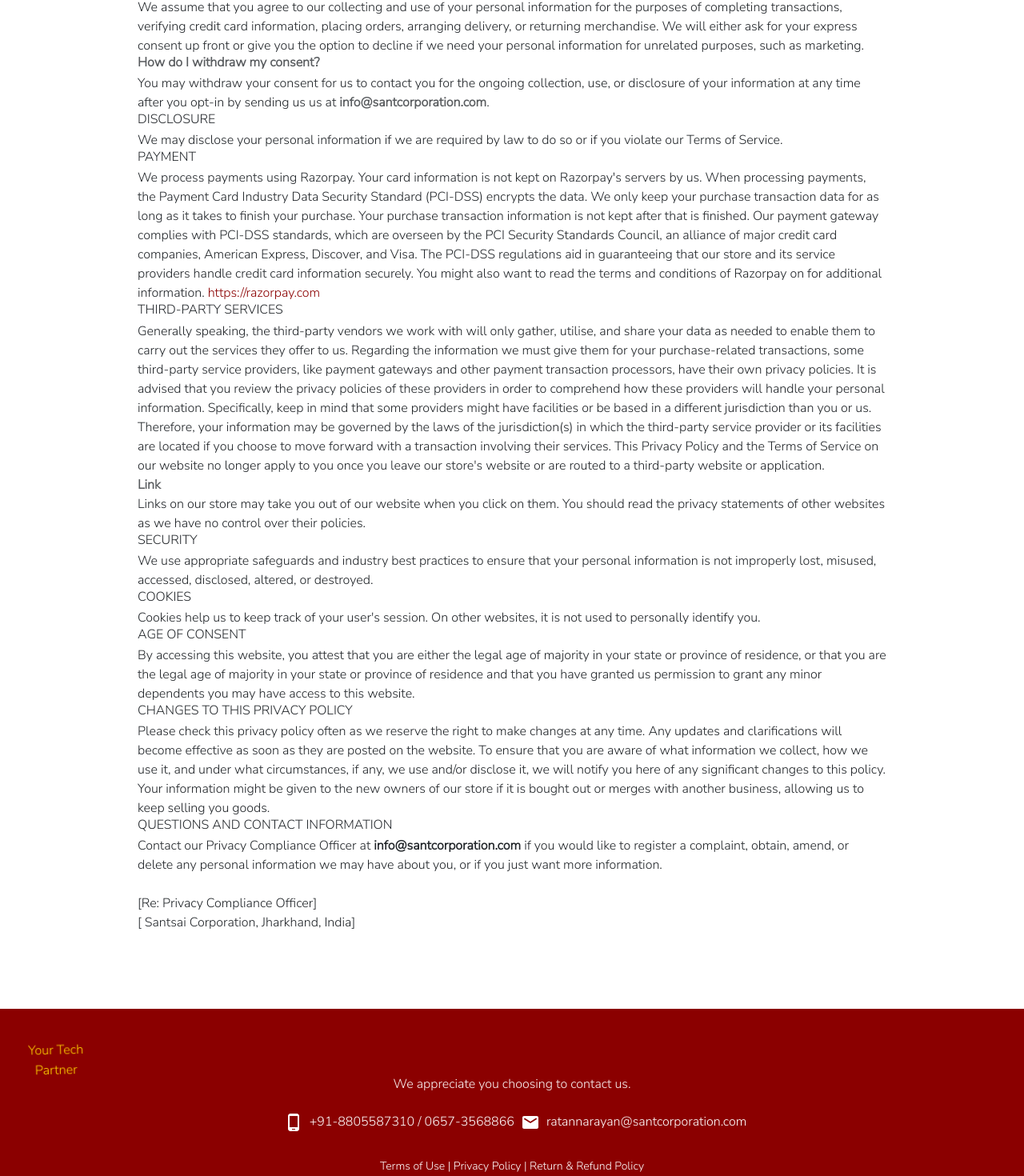
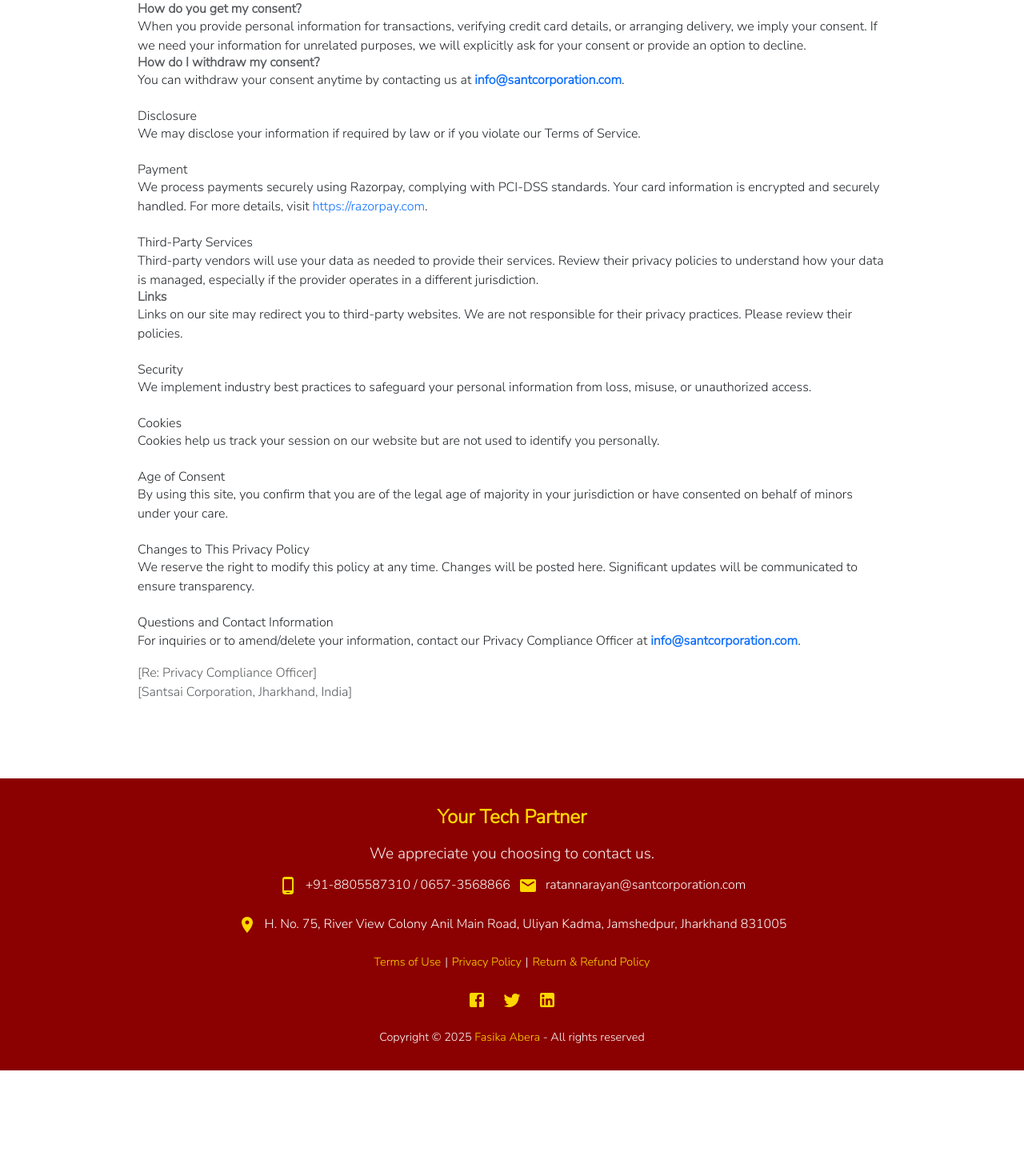
Before and after one commit to fasik1377/santsai-website, a React (Create React App) app: page /privacy in a window 1280 px wide. Shown: the part 336-1806 px from the top of the page at 80% size. After the commit the page ends 1674 px from the top, so only its background shows below. Built offline with nearby package versions, Linux system fonts and the light colour scheme.

Commit message:
Footer is updated

```diff
--- a/src/pages/Privacy.jsx
+++ b/src/pages/Privacy.jsx
@@ -1,13 +1,11 @@
 import React from "react";
 import Secheader from "./common/Secondaryheader";
 
-
-const Tcard = (props) => {
+const Tcard = ({ timage, ttitle }) => {
     return (
-
         <figure className="figure col-md-3 text-center">
-            <img src={props.timage} className="figure-img img-fluid rounded col-lg-6 col-7 col-md-10" alt="team3" />
-            <figcaption className="figure-caption text-dark">{props.ttitle}</figcaption>
+            <img src={timage} className="figure-img img-fluid rounded col-lg-6 col-7 col-md-10" alt="team3" />
+            <figcaption className="figure-caption text-dark">{ttitle}</figcaption>
         </figure>
     );
 };
@@ -15,73 +13,60 @@ const Tcard = (props) => {
 const Privacy = () => {
     return (
         <>
-
             <Secheader
                 sectitle="Privacy Policy"
-                secdesc="The Company for Web Solutions"
+                secdesc="Your Privacy is Our Priority"
             />
 
-            <section>
+            <section className="privacy-policy">
                 <div className="container mx-auto py-5 col-lg-10 col-xl-9">
                     <div className="mb-5">
-                        <h5 className="mb-1">Last Updated: March 29, 2018</h5><br />
-                        <p >This privacy statement (the "Policy") explains how Santsai Corporation and its affiliated businesses (the "Company") gather, utilise, and distribute customer users' personal information on this website (the "Site"). All of our other websites that have this policy posted are also subject to its provisions. Websites that publish statements that differ from this one are not covered by this policy.</p>
+                        <h5 className="text-primary mb-3">Last Updated: March 29, 2018</h5>
+                        <p className="text-muted">This privacy statement (the "Policy") explains how Santsai Corporation and its affiliated businesses (the "Company") gather, utilize, and distribute personal information on this website (the "Site"). All of our other websites that have this policy posted are also subject to its provisions.</p>
 
-                        <h5 className="mb-1">WHAT DO WE DO WITH YOUR INFORMATION?</h5><p>We obtain the personal information you provide us, including your name, address, and email address, when you make a purchase from our store as part of the buying and selling process.
+                        <h5 className="text-dark mt-4">What Do We Do With Your Information?</h5>
+                        <p>When you make a purchase from our store, we collect the personal information you provide, such as your name, address, and email address, as part of the buying and selling process. Additionally, we collect your computer's IP address to provide information about your operating system and browser.</p>
+                        <p>Email marketing (if applicable): With your consent, we may send you emails about our store, new products, and updates.</p>
 
-                            We also automatically obtain your computer's internet protocol (IP) address when you browse our store, which gives us information about your operating system and browser.
+                        <h5 className="text-dark mt-4">Consent</h5>
+                        <h6 className="text-muted"><b>How do you get my consent?</b></h6>
+                        <p>When you provide personal information for transactions, verifying credit card details, or arranging delivery, we imply your consent. If we need your information for unrelated purposes, we will explicitly ask for your consent or provide an option to decline.</p>
 
-                            Email marketing (if applicable): With your consent, we might send you emails with information about our store, upcoming releases, and other news.
+                        <h6 className="text-muted"><b>How do I withdraw my consent?</b></h6>
+                        <p>You can withdraw your consent anytime by contacting us at <b className="text-primary">info@santcorporation.com</b>.</p>
 
-                        </p><h5 className="mb-1">CONSENT</h5><h6 className="mb-1 text-muted"><b>How do you get my consent?</b></h6><p>We assume that you agree to our collecting and use of your personal information for the purposes of completing transactions, verifying credit card information, placing orders, arranging delivery, or returning merchandise.
+                        <h5 className="text-dark mt-4">Disclosure</h5>
+                        <p>We may disclose your information if required by law or if you violate our Terms of Service.</p>
 
-                            We will either ask for your express consent up front or give you the option to decline if we need your personal information for unrelated purposes, such as marketing.
-                        </p>
-                        <h6 className="mb-1 text-muted"><b>How do I withdraw my consent?</b></h6><p>You may withdraw your consent for us to contact you for the ongoing collection, use, or disclosure of your information at any time after you opt-in by sending us us at <span className="text-muted"><b>info@santcorporation.com</b></span>.
-                        </p>
-                        <h5 className="mb-1">DISCLOSURE</h5><p>We may disclose your personal information if we are required by law to do so or if you violate our Terms of Service.
+                        <h5 className="text-dark mt-4">Payment</h5>
+                        <p>We process payments securely using Razorpay, complying with PCI-DSS standards. Your card information is encrypted and securely handled. For more details, visit <a className="text-primary" href="https://razorpay.com" target="_blank" rel="noopener noreferrer">https://razorpay.com</a>.</p>
 
+                        <h5 className="text-dark mt-4">Third-Party Services</h5>
+                        <p>Third-party vendors will use your data as needed to provide their services. Review their privacy policies to understand how your data is managed, especially if the provider operates in a different jurisdiction.</p>
 
-                        </p><h5 className="mb-1">PAYMENT</h5><p>We process payments using Razorpay. Your card information is not kept on Razorpay's servers by us. When processing payments, the Payment Card Industry Data Security Standard (PCI-DSS) encrypts the data. We only keep your purchase transaction data for as long as it takes to finish your purchase. Your purchase transaction information is not kept after that is finished.
+                        <h6 className="text-muted"><b>Links</b></h6>
+                        <p>Links on our site may redirect you to third-party websites. We are not responsible for their privacy practices. Please review their policies.</p>
 
-                            Our payment gateway complies with PCI-DSS standards, which are overseen by the PCI Security Standards Council, an alliance of major credit card companies, American Express, Discover, and Visa.
+                        <h5 className="text-dark mt-4">Security</h5>
+                        <p>We implement industry best practices to safeguard your personal information from loss, misuse, or unauthorized access.</p>
 
-                            The PCI-DSS regulations aid in guaranteeing that our store and its service providers handle credit card information securely.
-                            You might also want to read the terms and conditions of Razorpay on for additional information. <a className="razo" href="https://razorpay.com">https://razorpay.com</a>
+                        <h5 className="text-dark mt-4">Cookies</h5>
+                        <p>Cookies help us track your session on our website but are not used to identify you personally.</p>
 
+                        <h5 className="text-dark mt-4">Age of Consent</h5>
+                        <p>By using this site, you confirm that you are of the legal age of majority in your jurisdiction or have consented on behalf of minors under your care.</p>
 
+                        <h5 className="text-dark mt-4">Changes to This Privacy Policy</h5>
+                        <p>We reserve the right to modify this policy at any time. Changes will be posted here. Significant updates will be communicated to ensure transparency.</p>
 
+                        <h5 className="text-dark mt-4">Questions and Contact Information</h5>
+                        <p>For inquiries or to amend/delete your information, contact our Privacy Compliance Officer at <b className="text-primary">info@santcorporation.com</b>.</p>
 
-                        </p><h5 className="mb-1">THIRD-PARTY SERVICES</h5><p>Generally speaking, the third-party vendors we work with will only gather, utilise, and share your data as needed to enable them to carry out the services they offer to us.
-
-                            Regarding the information we must give them for your purchase-related transactions, some third-party service providers, like payment gateways and other payment transaction processors, have their own privacy policies.
-
-                            It is advised that you review the privacy policies of these providers in order to comprehend how these providers will handle your personal information.
-
-                            Specifically, keep in mind that some providers might have facilities or be based in a different jurisdiction than you or us. Therefore, your information may be governed by the laws of the jurisdiction(s) in which the third-party service provider or its facilities are located if you choose to move forward with a transaction involving their services.
-
-                            This Privacy Policy and the Terms of Service on our website no longer apply to you once you leave our store's website or are routed to a third-party website or application.
-
-                        </p>
-                        <span className="text-muted"><b>Link</b></span> <p>Links on our store may take you out of our website when you click on them. You should read the privacy statements of other websites as we have no control over their policies.
-                        </p><h5 className="mb-1">SECURITY</h5><p>We use appropriate safeguards and industry best practices to ensure that your personal information is not improperly lost, misused, accessed, disclosed, altered, or destroyed.
-                        </p><h5 className="mb-1">COOKIES</h5><p>Cookies help us to keep track of your user's session. On other websites, it is not used to personally identify you.</p>
-                        <h5 className="mb-1">AGE OF CONSENT</h5><p>By accessing this website, you attest that you are either the legal age of majority in your state or province of residence, or that you are the legal age of majority in your state or province of residence and that you have granted us permission to grant any minor dependents you may have access to this website.</p>
-                        <h5 className="mb-1">CHANGES TO THIS PRIVACY POLICY</h5><p>Please check this privacy policy often as we reserve the right to make changes at any time. Any updates and clarifications will become effective as soon as they are posted on the website. To ensure that you are aware of what information we collect, how we use it, and under what circumstances, if any, we use and/or disclose it, we will notify you here of any significant changes to this policy.
-
-                            Your information might be given to the new owners of our store if it is bought out or merges with another business, allowing us to keep selling you goods.
-                        </p>
-                        <h5 className="mb-1">QUESTIONS AND CONTACT INFORMATION</h5><p>Contact our Privacy Compliance Officer at <b>info@santcorporation.com</b> if you would like to register a complaint, obtain, amend, or delete any personal information we may have about you, or if you just want more information.
-
-                        </p><br />
-                        <p>[Re: Privacy Compliance Officer]</p>
-                        <p>[ Santsai Corporation, Jharkhand, India]</p>
+                        <p className="text-muted mt-3">[Re: Privacy Compliance Officer]</p>
+                        <p className="text-muted">[Santsai Corporation, Jharkhand, India]</p>
                     </div>
-                    <p></p>
                 </div>
             </section>
-
-
         </>
     );
 };
--- a/src/pages/common/Footer.jsx
+++ b/src/pages/common/Footer.jsx
@@ -2,33 +2,34 @@ import React from "react";
 import { NavLink } from "react-router-dom";
 import MobileIcon from "@material-ui/icons/PhoneAndroidOutlined";
 import EmailIcon from "@material-ui/icons/EmailRounded";
+import FacebookIcon from "@material-ui/icons/Facebook";
+import TwitterIcon from "@material-ui/icons/Twitter";
+import LinkedInIcon from "@material-ui/icons/LinkedIn";
+import LocationOnIcon from "@material-ui/icons/LocationOn";
 import { motion } from "framer-motion";
 
 const Footer = () => {
   return (
-    <>
-      <footer style={{ backgroundColor: "#8B0000", padding: "20px 0" }}>
-        <div className="showmelocal">
+    <footer style={{ backgroundColor: "#2C3E50", padding: "30px 0", color: "#FFFFFF" }}>
+      {/* Highlighted tagline */}
+      <div className="container text-center mb-3">
         <motion.div
-            className="container text-center"
+          style={{
+            fontSize: "1.5rem",
+            fontWeight: "bold",
+            color: "#FFD700",
+          }}
           initial={{ opacity: 0, y: 50 }}
           animate={{ opacity: 1, y: 0 }}
           transition={{ duration: 1.5, ease: "easeInOut" }}
         >
-            <motion.div
-              style={{ fontSize: "16px", color: "#FFD700" }}
-              animate={{ scale: [1, 1.1, 1], rotate: [0, 5, -5, 0] }}
-              transition={{ duration: 2, repeat: Infinity }}
-            >
           Your Tech Partner
-            </motion.div>
         </motion.div>
       </div>
 
-        <div className="container d-lg-flex align-items-center justify-content-center py-3 medium text-center ms-auto">
+      {/* Contact Information */}
+      <div className="container text-center mb-4">
         <motion.div
-            className="text-white medium we_appreciate"
-            style={{ marginTop: "-120px" }}
           initial={{ opacity: 0, y: 20 }}
           animate={{ opacity: 1, y: [0, -10, 0] }}
           transition={{
@@ -38,67 +39,103 @@ const Footer = () => {
             repeatType: "loop",
           }}
         >
+          <p style={{ fontSize: "1.2rem", margin: "0 0 10px" }}>
             We appreciate you choosing to contact us.
+          </p>
         </motion.div>
-        </div>
-
-        <div
-          className="container d-lg-flex align-items-center justify-content-center py-3 medium text-center ms-auto"
-          style={{ marginTop: "-60px" }}
-        >
-          <div className="text-white">
-            <motion.span
-              className="mx-2"
-              whileHover={{ scale: 1.2 }}
-              transition={{ type: "spring", stiffness: 300 }}
-            >
-              <MobileIcon fontSize="medium" />
+        <div style={{ display: "flex", justifyContent: "center", alignItems: "center", gap: "10px" }}>
+          <motion.span whileHover={{ scale: 1.2 }} transition={{ type: "spring", stiffness: 300 }}>
+            <MobileIcon fontSize="medium" style={{ color: "#FFD700" }} />
           </motion.span>
-          </div>
-          <div className="text-white medium">+91-8805587310 / 0657-3568866</div>
-          <div className="text-white">
-            <motion.span
-              className="mx-2"
-              whileHover={{ scale: 1.2 }}
-              transition={{ type: "spring", stiffness: 300 }}
-            >
-              <EmailIcon fontSize="medium" />
+          <span style={{ fontSize: "1rem" }}>+91-8805587310 / 0657-3568866</span>
+          <motion.span whileHover={{ scale: 1.2 }} transition={{ type: "spring", stiffness: 300 }}>
+            <EmailIcon fontSize="medium" style={{ color: "#FFD700" }} />
           </motion.span>
-          </div>
-          <div className="text-white medium">ratannarayan@santcorporation.com</div>
-        </div>
-
-        <div className="container d-lg-flex align-items-center justify-content-center py-3 medium text-center ms-auto">
-          <div className="text-white small">
-            <NavLink className="terms" to="/term">
-              Terms of Use
-            </NavLink>{" "}
-            |{" "}
-            <NavLink className="terms" to="/privacy">
-              Privacy Policy
-            </NavLink>{" "}
-            |{" "}
-            <NavLink className="terms" to="/return">
-              Return & Refund Policy
-            </NavLink>
+          <span style={{ fontSize: "1rem" }}>ratannarayan@santcorporation.com</span>
         </div>
       </div>
 
-        <div className="container d-lg-flex align-items-center justify-content-center py-3 medium text-center ms-auto">
-          <div className="text-white small">
-            Copyright &copy; 2025 {" "}
+      {/* Address Section */}
+      <div className="container text-center mb-4">
+        <div>
+          <motion.span whileHover={{ scale: 1.2 }} transition={{ type: "spring", stiffness: 300 }}>
+            <LocationOnIcon fontSize="medium" style={{ color: "#FFD700" }} />
+          </motion.span>
+          <span style={{ fontSize: "1rem", marginLeft: "10px" }}>
+            H. No. 75, River View Colony
+Anil Main Road, Uliyan Kadma,
+Jamshedpur, Jharkhand 831005
+          </span>
+        </div>
+      </div>
+
+      {/* Links */}
+      <div className="container text-center mb-4">
+        <p style={{ margin: "0", fontSize: "0.9rem" }}>
+          <NavLink to="/term" style={{ color: "#FFD700", textDecoration: "none", margin: "0 5px" }}>
+            Terms of Use
+          </NavLink>
+          |
+          <NavLink to="/privacy" style={{ color: "#FFD700", textDecoration: "none", margin: "0 5px" }}>
+            Privacy Policy
+          </NavLink>
+          |
+          <NavLink to="/return" style={{ color: "#FFD700", textDecoration: "none", margin: "0 5px" }}>
+            Return & Refund Policy
+          </NavLink>
+        </p>
+      </div>
+
+      {/* Social Media Links */}
+      <div className="container text-center mb-4">
+        <motion.a
+          href="https://www.facebook.com"
+          target="_blank"
+          rel="noopener noreferrer"
+          whileHover={{ scale: 1.2 }}
+          transition={{ type: "spring", stiffness: 300 }}
+          style={{ margin: "0 10px" }}
+        >
+          <FacebookIcon fontSize="medium" style={{ color: "#FFD700" }} />
+        </motion.a>
+        <motion.a
+          href="https://www.twitter.com"
+          target="_blank"
+          rel="noopener noreferrer"
+          whileHover={{ scale: 1.2 }}
+          transition={{ type: "spring", stiffness: 300 }}
+          style={{ margin: "0 10px" }}
+        >
+          <TwitterIcon fontSize="medium" style={{ color: "#FFD700" }} />
+        </motion.a>
+        <motion.a
+          href="https://www.linkedin.com"
+          target="_blank"
+          rel="noopener noreferrer"
+          whileHover={{ scale: 1.2 }}
+          transition={{ type: "spring", stiffness: 300 }}
+          style={{ margin: "0 10px" }}
+        >
+          <LinkedInIcon fontSize="medium" style={{ color: "#FFD700" }} />
+        </motion.a>
+      </div>
+
+      {/* Footer Note */}
+      <div className="container text-center">
+        <p style={{ fontSize: "0.9rem", margin: "0" }}>
+          Copyright &copy; 2025{" "}
           <a
-              className="anchor"
             href="https://fasik1377.github.io/fasika-abera/"
-              style={{ color: "#FFD700" }}
+            target="_blank"
+            rel="noopener noreferrer"
+            style={{ color: "#FFD700", textDecoration: "none" }}
           >
             Fasika Abera
           </a>{" "}
           - All rights reserved
-          </div>
+        </p>
       </div>
     </footer>
-    </>
   );
 };
 
```
Lines whose indentation alone changed are shown as unchanged.
